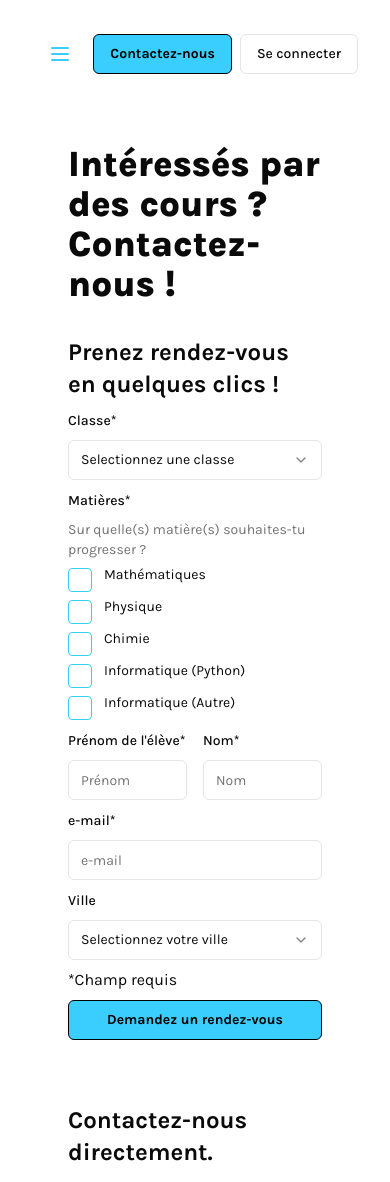
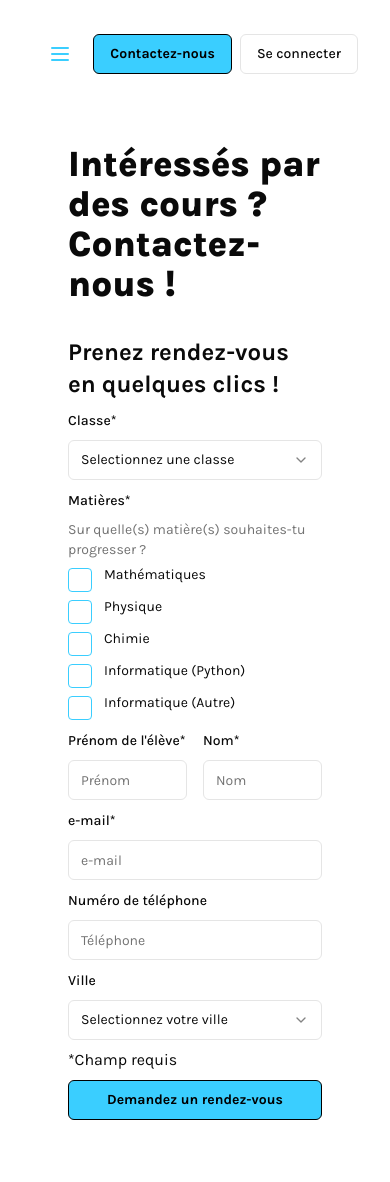
Before and after one commit to clemencefrz/cours-geroa, a Next.js app: page /contact in a window 390 px wide. Shown: the top 1182 px of the page. Built offline with nearby package versions, Linux system fonts and the light colour scheme.

Commit message:
add phone field

```diff
--- a/app/contact/components/FormContact.tsx
+++ b/app/contact/components/FormContact.tsx
@@ -41,6 +41,7 @@ const formSchema = z.object({
     .string()
     .min(5, { message: "L'e-mail doit être renseigné." })
     .email("L'e-mail n'est pas valide."),
+  phoneNumber: z.string().optional(),
   voie: z.enum(ARRAY_VOIE),
   firstname: z.string().min(2, {
     message: "Le prénom doit contenir au moins 2 caractères.",
@@ -224,6 +225,20 @@ const FormContact = () => {
               </FormItem>
             )}
           />
+          {/* Numéro de téléphone */}
+          <FormField
+            control={form.control}
+            name="phoneNumber"
+            render={({ field }) => (
+              <FormItem>
+                <FormLabel>Numéro de téléphone</FormLabel>
+                <FormControl>
+                  <Input type="tel" placeholder="Téléphone" {...field} />
+                </FormControl>
+                <FormMessage />
+              </FormItem>
+            )}
+          />
           {/* Ville */}
           <SelectFormItem<TYPE_VILLES>
             form={form}
```
